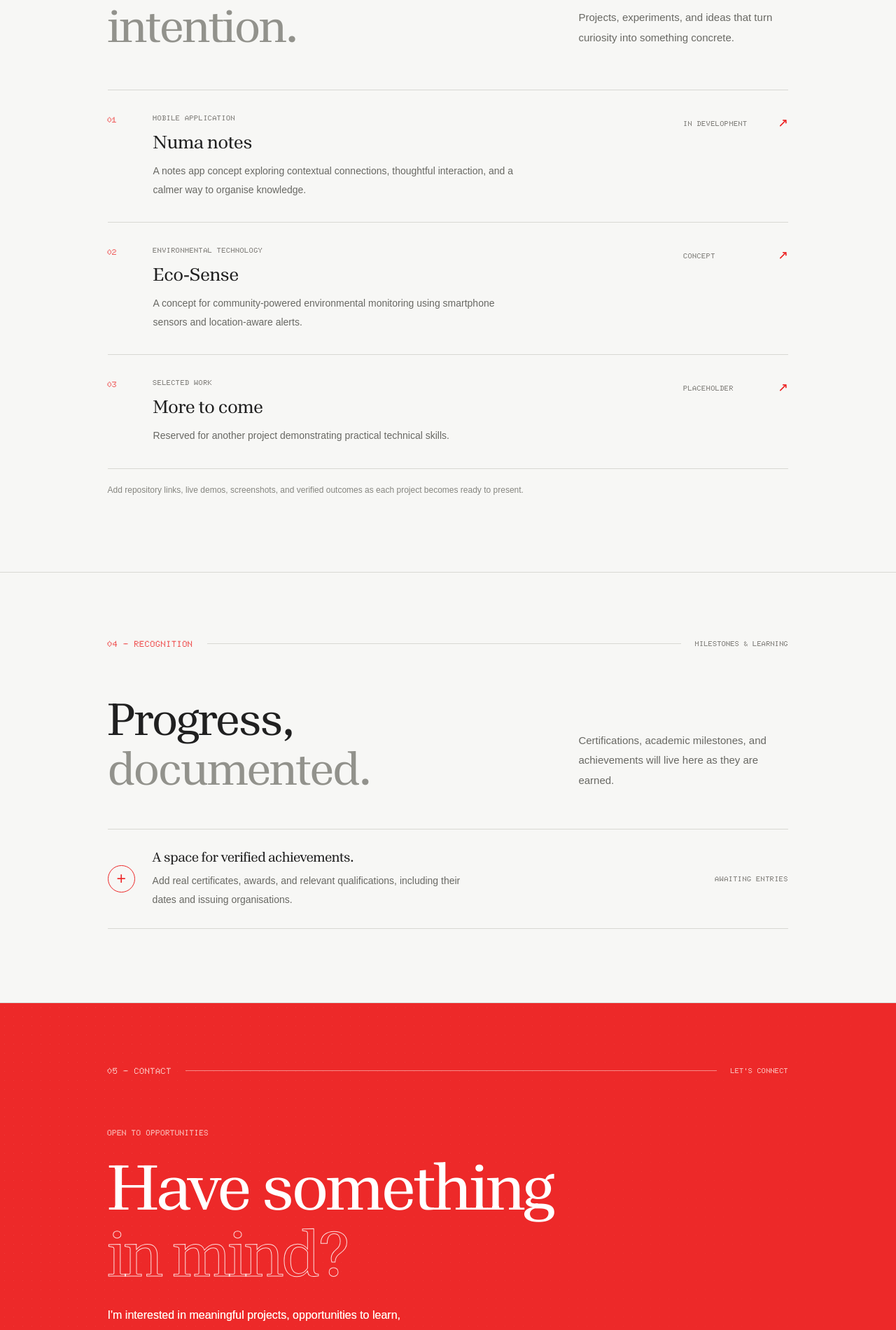
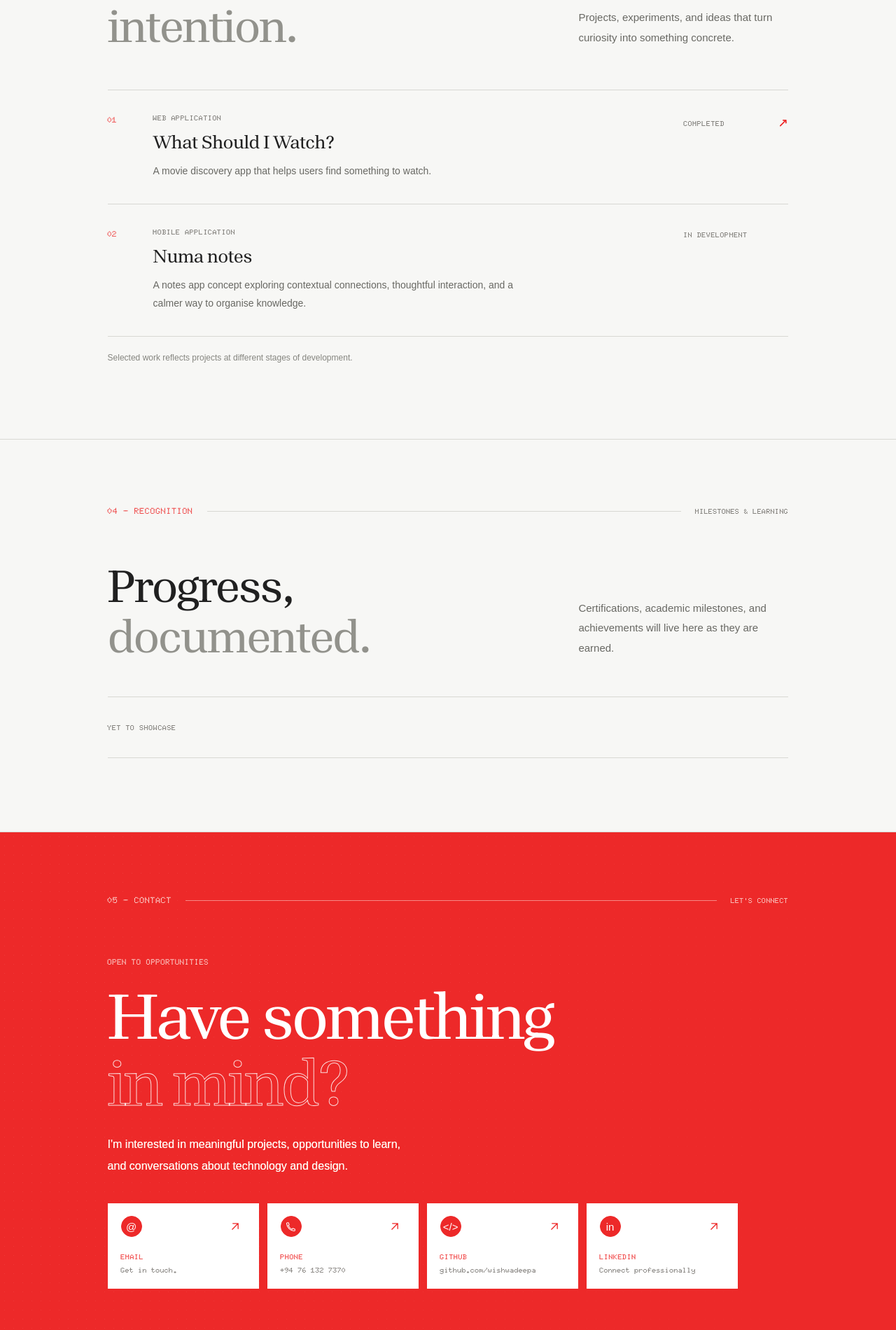
Before and after one commit to wishwadeepa/wishwadeepa.portfolio, a React (Vite) app: page / in a window 1280 px wide. Shown: the part 2820-4720 px from the top of the page at 70% size. Built offline with nearby package versions, Linux system fonts and the light colour scheme.

Commit message:
base v1.6+ cursor glow

```diff
--- a/src/App.css
+++ b/src/App.css
@@ -2207,3 +2207,17 @@
     transition: none;
   }
 }
+
+/* Awards empty state: retain the existing divider row, but let the label use its full width. */
+.awards-placeholder.awards-empty-state {
+  display: flex;
+  min-height: 88px;
+  align-items: center;
+  justify-content: flex-start;
+  padding: 24px 0;
+}
+
+.awards-placeholder.awards-empty-state .placeholder-label {
+  grid-column: auto;
+  text-align: left;
+}
--- a/src/data/portfolio.ts
+++ b/src/data/portfolio.ts
@@ -1,4 +1,3 @@
-
 export type Skill = {
     number: string
     title: string
@@ -12,6 +11,7 @@ export type Project = {
     category: string
     description: string
     status: string
+    href?: string
 }
 
 export type NavigationItem = {
@@ -54,26 +54,19 @@ export const skills: Skill[] = [
 export const projects: Project[] = [
     {
         number: '01',
+        title: 'What Should I Watch?',
+        category: 'WEB APPLICATION',
+        description:
+            'A movie discovery app that helps users find something to watch.',
+        status: 'COMPLETED',
+        href: 'https://pickmywatches.vercel.app/',
+    },
+    {
+        number: '02',
         title: 'Numa notes',
         category: 'MOBILE APPLICATION',
         description:
             'A notes app concept exploring contextual connections, thoughtful interaction, and a calmer way to organise knowledge.',
         status: 'IN DEVELOPMENT',
     },
-    {
-        number: '02',
-        title: 'Eco-Sense',
-        category: 'ENVIRONMENTAL TECHNOLOGY',
-        description:
-            'A concept for community-powered environmental monitoring using smartphone sensors and location-aware alerts.',
-        status: 'CONCEPT',
-    },
-    {
-        number: '03',
-        title: 'More to come',
-        category: 'SELECTED WORK',
-        description:
-            'Reserved for another project demonstrating practical technical skills.',
-        status: 'PLACEHOLDER',
-    },
 ]
--- a/src/sections/Awards.tsx
+++ b/src/sections/Awards.tsx
@@ -1,4 +1,3 @@
-
 import SectionHeading from '../components/SectionHeading'
 
 function Awards() {
@@ -23,20 +22,8 @@ function Awards() {
                 </p>
             </div>
 
-            <div className="awards-placeholder">
-        <span className="awards-symbol" aria-hidden="true">
-          +
-        </span>
-
-                <div>
-                    <h3>A space for verified achievements.</h3>
-                    <p>
-                        Add real certificates, awards, and relevant qualifications,
-                        including their dates and issuing organisations.
-                    </p>
-                </div>
-
-                <span className="placeholder-label">AWAITING ENTRIES</span>
+            <div className="awards-placeholder awards-empty-state">
+                <span className="placeholder-label">YET TO SHOWCASE</span>
             </div>
         </section>
     )
--- a/src/sections/Contact.tsx
+++ b/src/sections/Contact.tsx
@@ -4,29 +4,29 @@ import SectionHeading from '../components/SectionHeading'
 const contactMethods = [
     {
         label: 'EMAIL',
-        detail: 'Start an email',
-        href: 'mailto:YOUR_EMAIL@example.com',
+        detail: 'Get in touch.',
+        href: 'mailto:sharadawishwadeepa01@gmail.com',
         symbol: '@',
         external: false,
     },
     {
         label: 'PHONE',
-        detail: 'Give me a call',
-        href: 'tel:+94XXXXXXXXX',
+        detail: '+94 76 132 7370',
+        href: 'tel:+94761327370',
         symbol: 'phone',
         external: false,
     },
     {
         label: 'GITHUB',
-        detail: 'Explore my code',
-        href: 'https://github.com/YOUR_USERNAME',
+        detail: 'github.com/wishwadeepa',
+        href: 'https://github.com/wishwadeepa',
         symbol: '</>',
         external: true,
     },
     {
         label: 'LINKEDIN',
         detail: 'Connect professionally',
-        href: 'https://www.linkedin.com/in/YOUR_USERNAME/',
+        href: 'https://www.linkedin.com/in/sharada-wishwadeepa-8a12433b7',
         symbol: 'in',
         external: true,
     },
--- a/src/sections/Projects.tsx
+++ b/src/sections/Projects.tsx
@@ -1,4 +1,3 @@
-
 import SectionHeading from '../components/SectionHeading'
 import { projects } from '../data/portfolio'
 
@@ -25,8 +24,9 @@ function Projects() {
             </div>
 
             <div className="projects-list">
-                {projects.map((project) => (
-                    <article className="project-item" key={project.number}>
+                {projects.map((project) => {
+                    const cardContent = (
+                        <>
                             <div className="project-number">{project.number}</div>
 
                             <div className="project-copy">
@@ -40,17 +40,37 @@ function Projects() {
 
                             <div className="project-meta">
                                 <span>{project.status}</span>
+                                {project.href && (
                                     <span className="project-arrow" aria-hidden="true">
                                         ↗
                                     </span>
+                                )}
                             </div>
+                        </>
+                    )
+
+                    return project.href ? (
+                        <a
+                            className="project-item"
+                            href={project.href}
+                            key={project.number}
+                            target="_blank"
+                            rel="noopener noreferrer"
+                            style={{ color: 'inherit', textDecoration: 'none' }}
+                            aria-label={`${project.title} — open live project in a new tab`}
+                        >
+                            {cardContent}
+                        </a>
+                    ) : (
+                        <article className="project-item" key={project.number}>
+                            {cardContent}
                         </article>
-                ))}
+                    )
+                })}
             </div>
 
             <p className="section-footnote">
-                Add repository links, live demos, screenshots, and verified
-                outcomes as each project becomes ready to present.
+                Selected work reflects projects at different stages of development.
             </p>
         </section>
     )
```
Also changed, not shown: 1 other file (tests, documents, lock files or other folders). Lines whose indentation alone changed are shown as unchanged.
